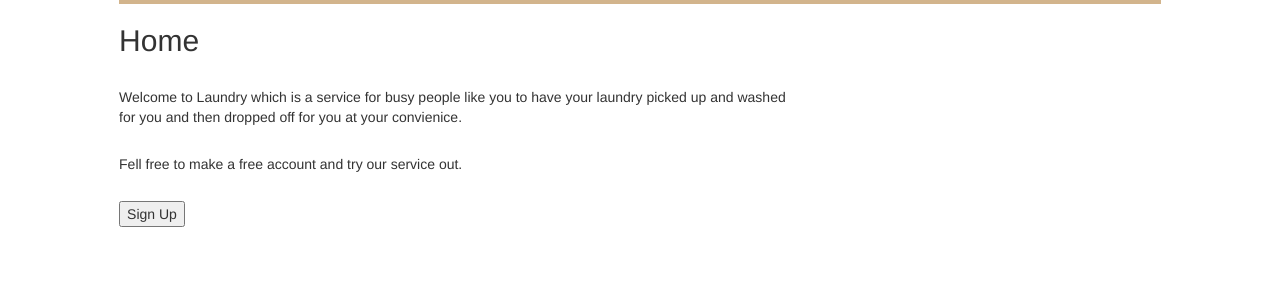
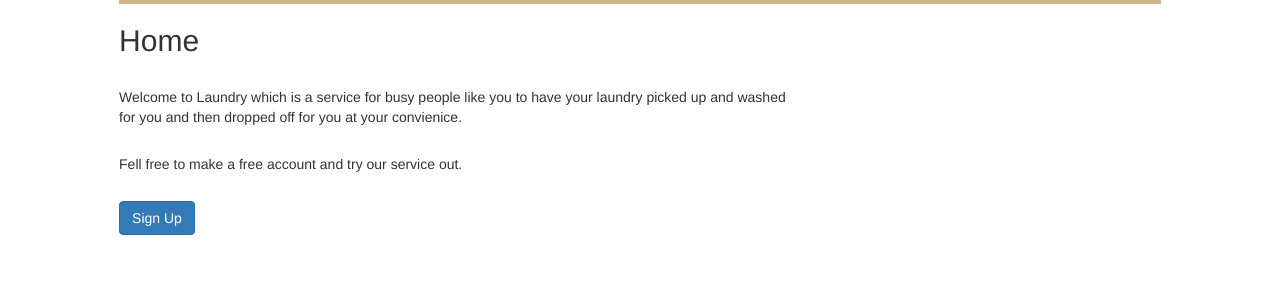
Before and after one commit to TylerTomasello/itmd567, a Flask app: page / in a window 1280 px wide. Shown: the part 173-473 px from the top of the page. Run offline with Flask 2, Linux system fonts and the light colour scheme; some libraries are stand-ins or nearby versions.

Commit message:
start making use of bootstrap with the buttons

```diff
--- a/templates/index.html
+++ b/templates/index.html
@@ -38,7 +38,7 @@
           Fell free to make a free account and try our service out.
         </p>
 
-        <button>Sign Up</button>
+        <button type="button" class="btn btn-primary">Sign Up</button>
       </article>
     </main>
     <footer id="footer">
```
